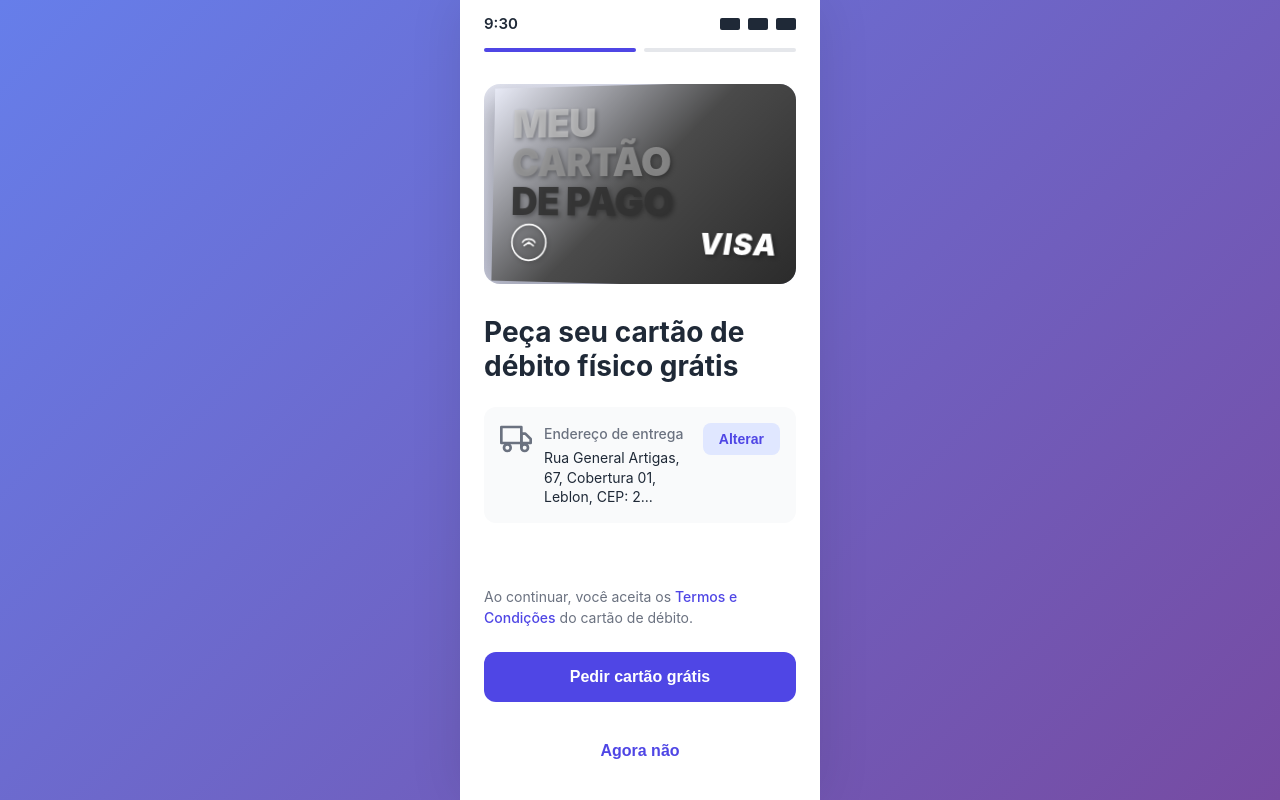
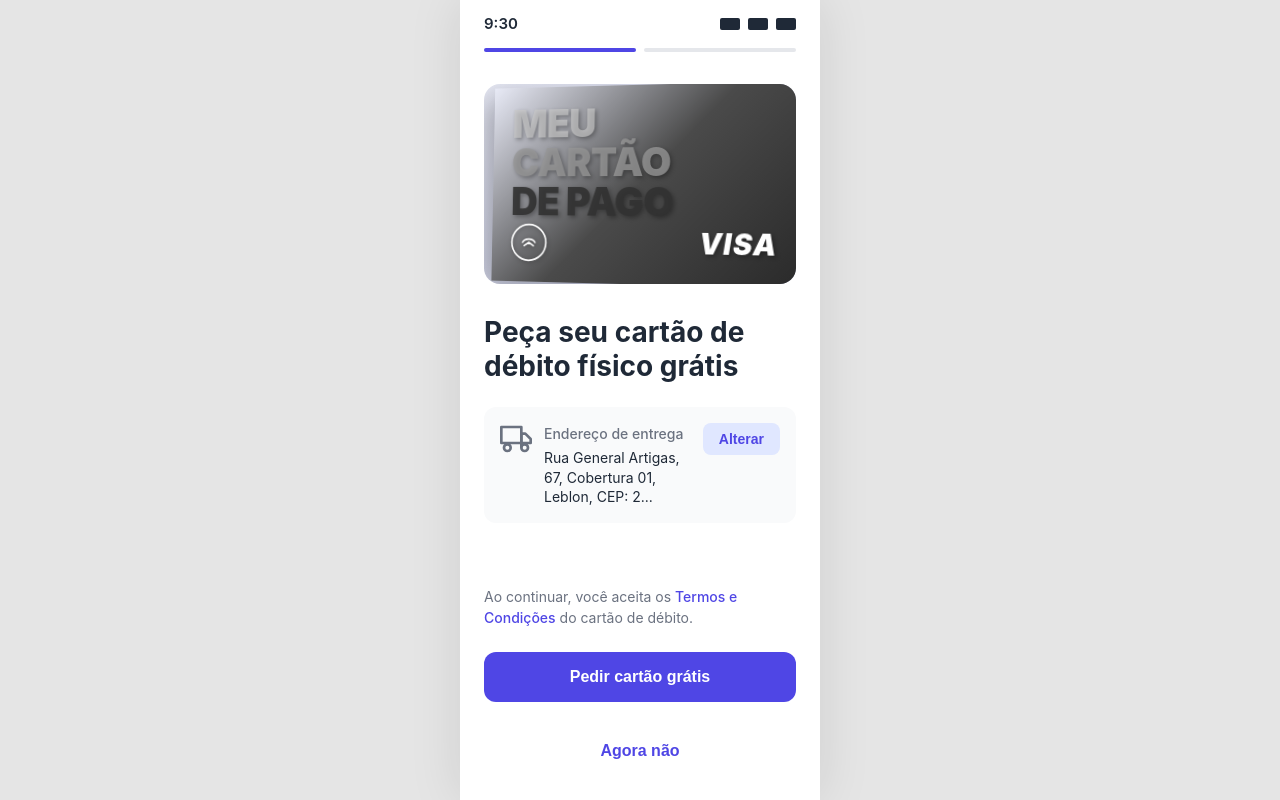
Before and after one commit to adrianatello28/debit-card-flip, a React (Vite) app: page / in a window 1280 px wide. Built offline with nearby package versions, Linux system fonts and the light colour scheme.

Commit message:
style: Cambiar fondo a gris claro

```diff
--- a/src/index.css
+++ b/src/index.css
@@ -29,7 +29,7 @@ body {
   justify-content: center;
   min-width: 100vw;
   min-height: 100vh;
-  background: linear-gradient(135deg, #667eea 0%, #764ba2 100%);
+  background: #E5E5E5;
 }
 
 #root {
```
